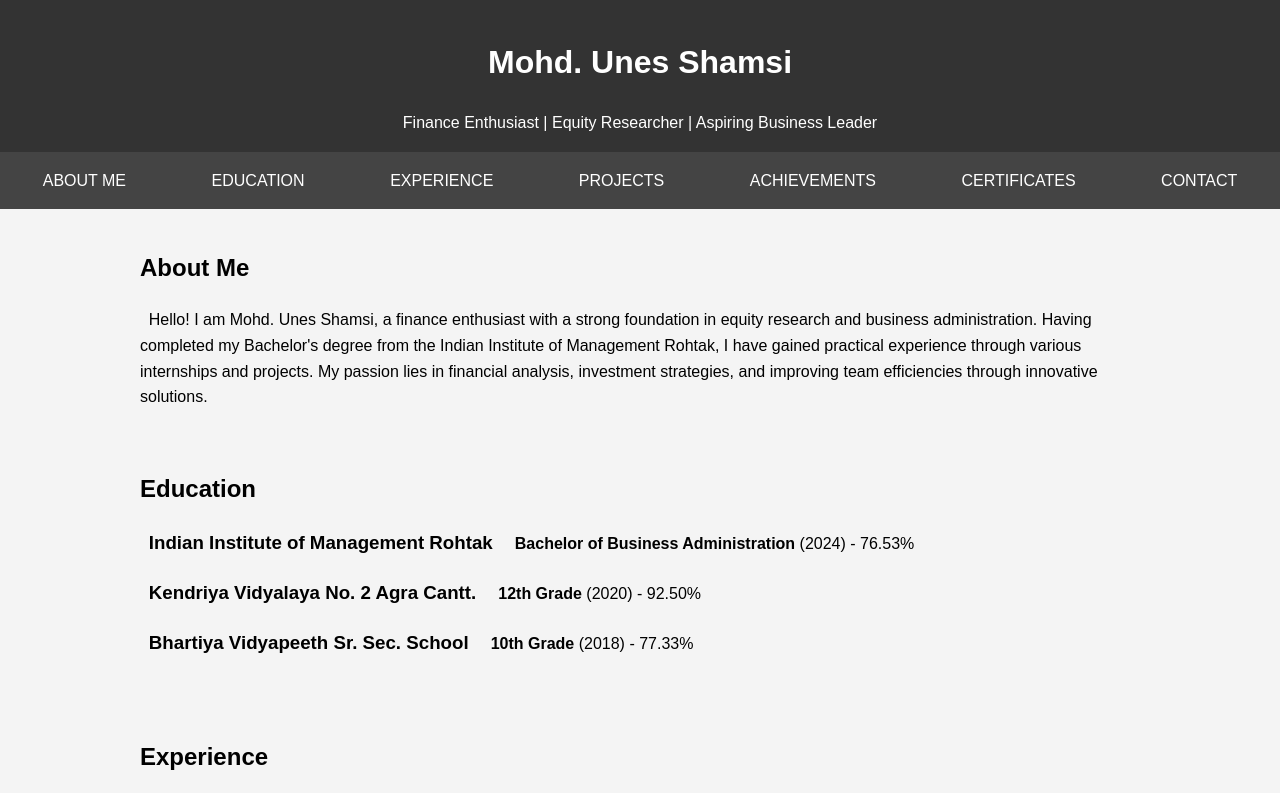
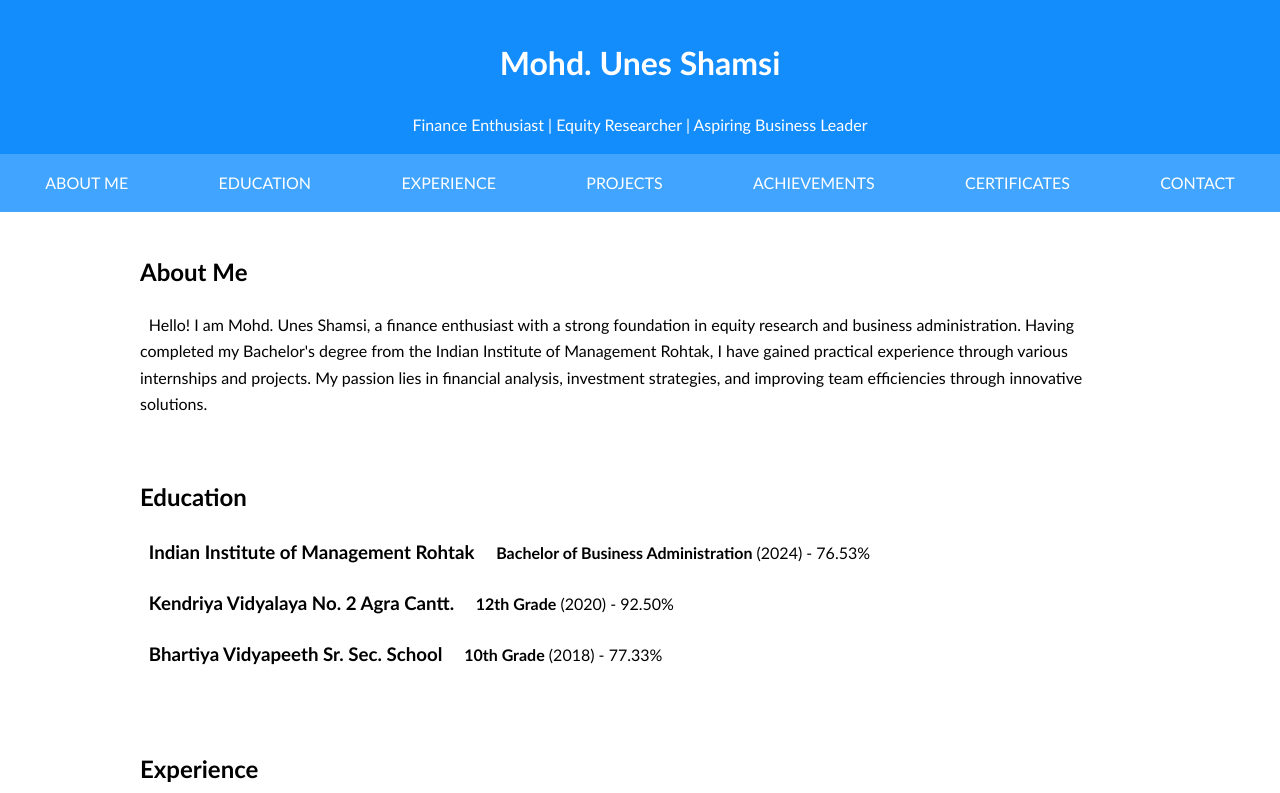
Before and after one commit to Unesshamsi/Resume, a plain HTML site: page index.html in a window 1280 px wide. Shown: the top 793 px of the page. Drawn offline with Linux system fonts and the light colour scheme.

Commit message:
Update index.html

```diff
--- a/index.html
+++ b/index.html
@@ -9,14 +9,14 @@
             font-size: 16px;
         }
         body {
-            font-family: Arial, sans-serif;
+            font-family: Calibri, sans-serif;
             margin: 0;
             padding: 0;
-            background-color: #f4f4f4;
-            line-height: 1.6;
+            background-color: #ffffff;
+            line-height: 1.65;
         }
         header {
-            background-color: #333;
+            background-color: #138cfc;
             color: #fff;
             padding: 1rem 0;
             text-align: center;
@@ -24,7 +24,7 @@
         nav {
             display: flex;
             justify-content: center;
-            background-color: #444;
+            background-color: #41a4ff;
             flex-wrap: wrap;
         }
         nav a {
@@ -36,7 +36,8 @@
             text-align: center;
         }
         nav a:hover {
-            background-color: #555;
+            background-color: #70baff;
+            color: #000000;
         }
         section {
             padding: 1.25rem;
@@ -47,7 +48,7 @@
             overflow: hidden;
         }
         footer {
-            background-color: #333;
+            background-color: #138cfc;
             color: #fff;
             text-align: center;
             padding: 1rem 0;
```
